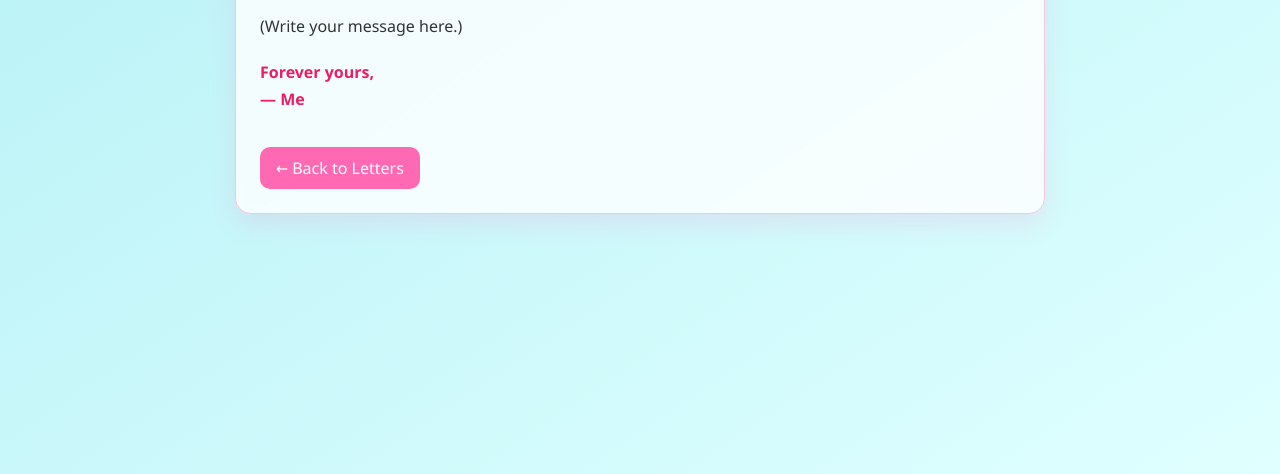
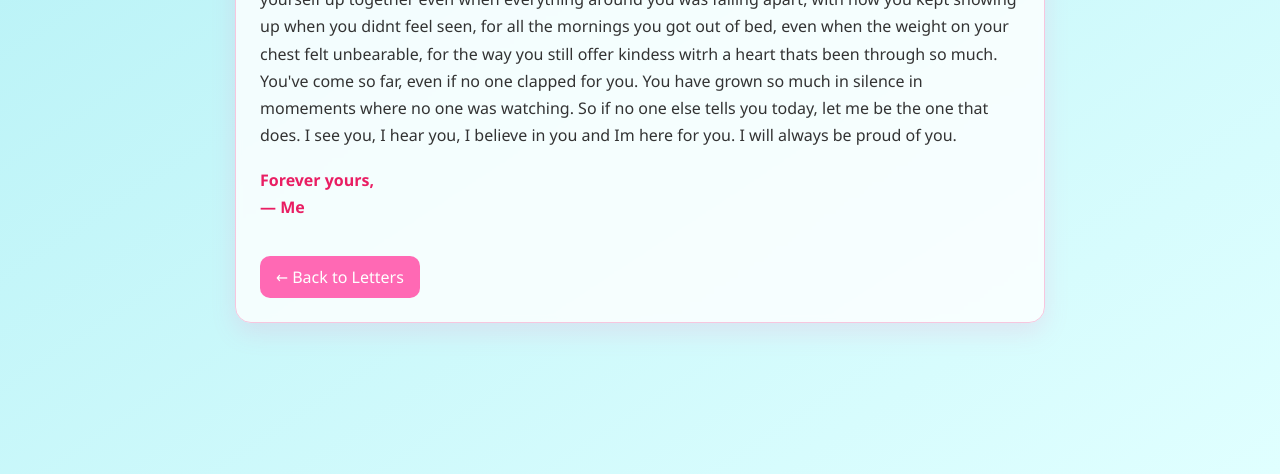
Before and after one commit to coinneachmac5-cloud/Website-For-Selina, a plain HTML site: page Worried.html in a window 1280 px wide. Shown: the part 374-848 px from the top of the page. Drawn offline with Linux system fonts and the light colour scheme.

Commit message:
Update Worried.html

```diff
--- a/Worried.html
+++ b/Worried.html
@@ -4,7 +4,7 @@
 <head>
 <meta charset="UTF-8"/>
 <meta name="viewport" content="width=device-width, initial-scale=1.0"/>
-<title>Letter</title>
+<title>Worried</title>
 <style>
   :root { --pink:#ff69b4; --bg1:#b2f0f5; --bg2:#e0ffff; }
   body{ margin:0; font-family:Segoe UI,Tahoma,Geneva,Verdana,sans-serif;
@@ -26,7 +26,21 @@
     <h1><span class="emoji">💌</span> A Letter for You</h1>
     <p>Dear Selina,</p>
     <p>
-      (Write your message here.)
+      You worry alot, sometimes yourself but mainly others.
+      Listen most things you worry about, will never happen.
+      The very few that do, I know you will overcome.
+      Like the many others you have faced so far.
+      I know you dont hear it enough.
+      But I am, and here to remind you.
+      Im proud of the way you held yourself up together even when everything around you was falling apart,
+      with how you kept showing up when you didnt feel seen,
+      for all the mornings you got out of bed, even when the weight on your chest felt unbearable,
+      for the way you still offer kindess witrh a heart thats been through so much.
+      You've come so far, even if no one clapped for you.
+      You have grown so much in silence in momements where no one was watching.
+      So if no one else tells you today, let me be the one that does.
+      I see you, I hear you, I believe in you and Im here for you.
+      I will always be proud of you.
     </p>
     <p class="sig">Forever yours, <br/>— Me</p>
     <a class="back" href="letters.html">← Back to Letters</a>
```
